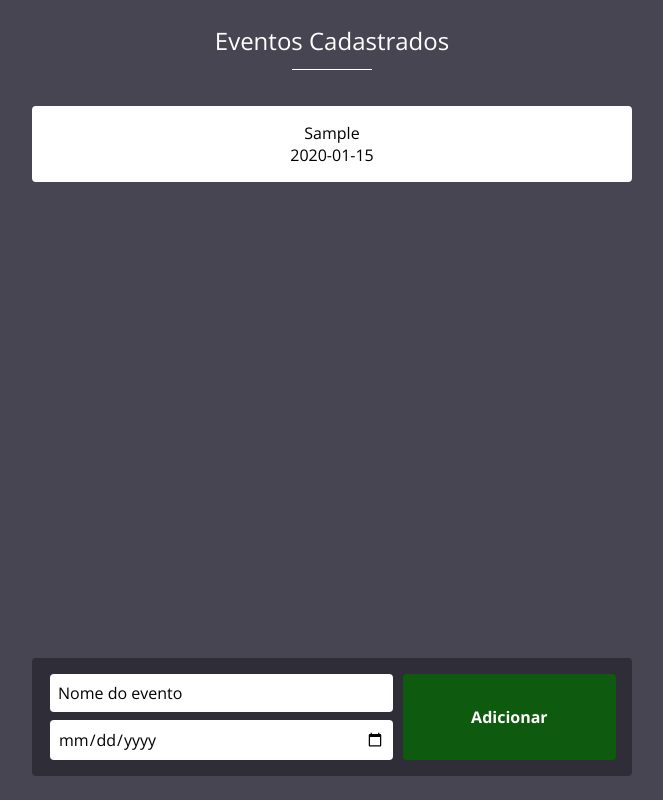
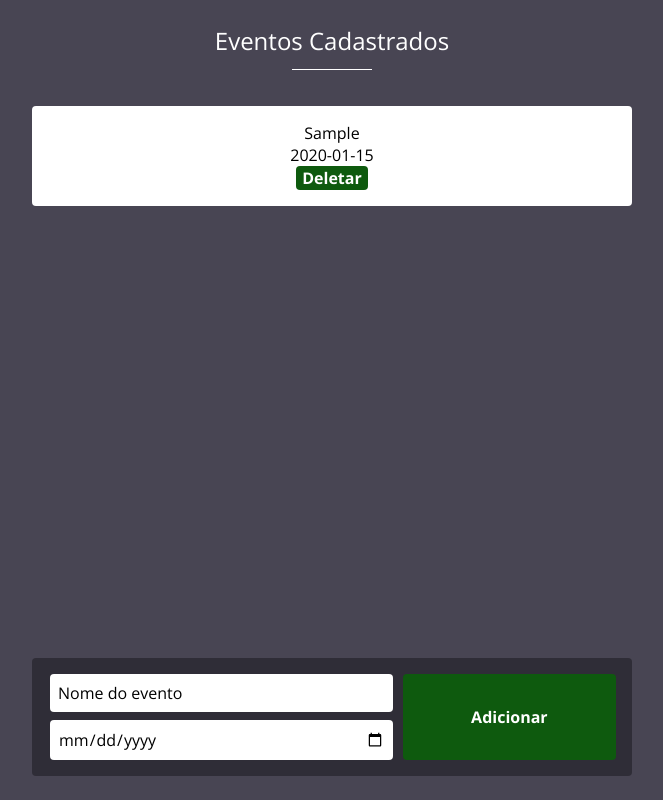
Before and after one commit to cesarlubini/EvenTimer, a plain HTML site: page index.html in a window 1280 px wide. Both pictures are taken after typing "Sample", "2020-01-15" into the empty fields and a click on the button "Adicionar". Shown: the whole page, without its empty margins (308-971 px from the left). Drawn offline with nearby package versions, Linux system fonts and the light colour scheme.

Commit message:
adicionado funcao de deletar

```diff
--- a/index.html
+++ b/index.html
@@ -38,10 +38,6 @@
       <span class="separador"></span>
       <section class="eventos">
           <ul class="eventosLista">
-            <li class="eventoLista-item">
-              <div class="eventoLista-item__nome">casamento</div>
-              <div class="eventoLista-item__data">21/07/2024</div>
-            </li>
           </ul>
       </section>
 
--- a/scripts/main.js
+++ b/scripts/main.js
@@ -1,29 +1,59 @@
 const listaEventos = document.querySelector('.eventosLista');
 const botaoAdicionar = document.querySelector('.novoEventoAdicionar');
 
-let eventos = [];
+let eventos = PegarLocalStorage('eventos') ?? [];
+let eventosId = PegarLocalStorage('eventosId') ?? 0;
 
-if(localStorage.hasOwnProperty('eventos')) {
-  eventos = JSON.parse(localStorage.getItem('eventos'));
+function PegarLocalStorage(campo) {
+  if(localStorage.hasOwnProperty(campo)) {
+    return JSON.parse(localStorage.getItem(campo));
+  }
 }
 
+montarListaEventos();
 function montarListaEventos() {
   listaEventos.innerHTML = '';
 
   eventos.forEach(evento => {
 
-    let html = `
-      <li class="eventoLista-item">
-        <div class="eventoLista-item__nome">${evento.nome}</div>
-        <div class="eventoLista-item__data">${evento.data}</div>
-      </li>
-    `;
+    let listaItem = document.createElement('li');
+    listaItem.classList.add("eventoLista-item");
+    listaItem.dataset.id = evento.id;
 
-    listaEventos.innerHTML += html;
+    let listaItemNome = document.createElement('div');
+    listaItemNome.classList.add("eventoLista-item__nome");
+    listaItemNome.textContent = evento.nome;
+
+    let listaItemData = document.createElement('div');
+    listaItemData.classList.add("eventoLista-item__data");
+    listaItemData.textContent = evento.data;
+
+    let listaItemDelete = document.createElement('button');
+    listaItemDelete.classList.add("deletarEvento");
+    listaItemDelete.textContent = "Deletar";
+    botaoDeletarEvento(listaItemDelete);
+
+    listaItem.appendChild(listaItemNome);
+    listaItem.appendChild(listaItemData);
+    listaItem.appendChild(listaItemDelete);
+
+    listaEventos.appendChild(listaItem);
   })
 }
-// montarListaEventos();
 
+function botaoDeletarEvento(botao) {
+  botao.addEventListener('click', (event) => {
+    event.stopPropagation();
+    let liEvento = botao.closest('[data-id]');
+    let liEventoId = liEvento.dataset.id;
+
+    let eventosAtualizados = eventos.filter(evento => evento.id != liEventoId);
+    eventos = eventosAtualizados;
+    liEvento.remove();
+
+    localStorage.setItem('eventos', JSON.stringify(eventosAtualizados));
+  })
+}
 
 botaoAdicionar.addEventListener('click', () => {
   const formulario = document.querySelector('.novoEvento-form');
@@ -31,12 +61,15 @@ botaoAdicionar.addEventListener('click', () => {
   const eventoData = formulario.querySelector('#novoEventoData');
 
   let evento = {
+    id: eventosId,
     nome: eventoNome.value,
     data: eventoData.value
   };
 
   eventos.push(evento);
+  eventosId++;
   localStorage.setItem('eventos', JSON.stringify(eventos));
+  localStorage.setItem('eventosId', JSON.stringify(eventosId));
 
   eventoNome.value = '';
   eventoData.value = '';
```
Also changed, not shown: todo.txt.
